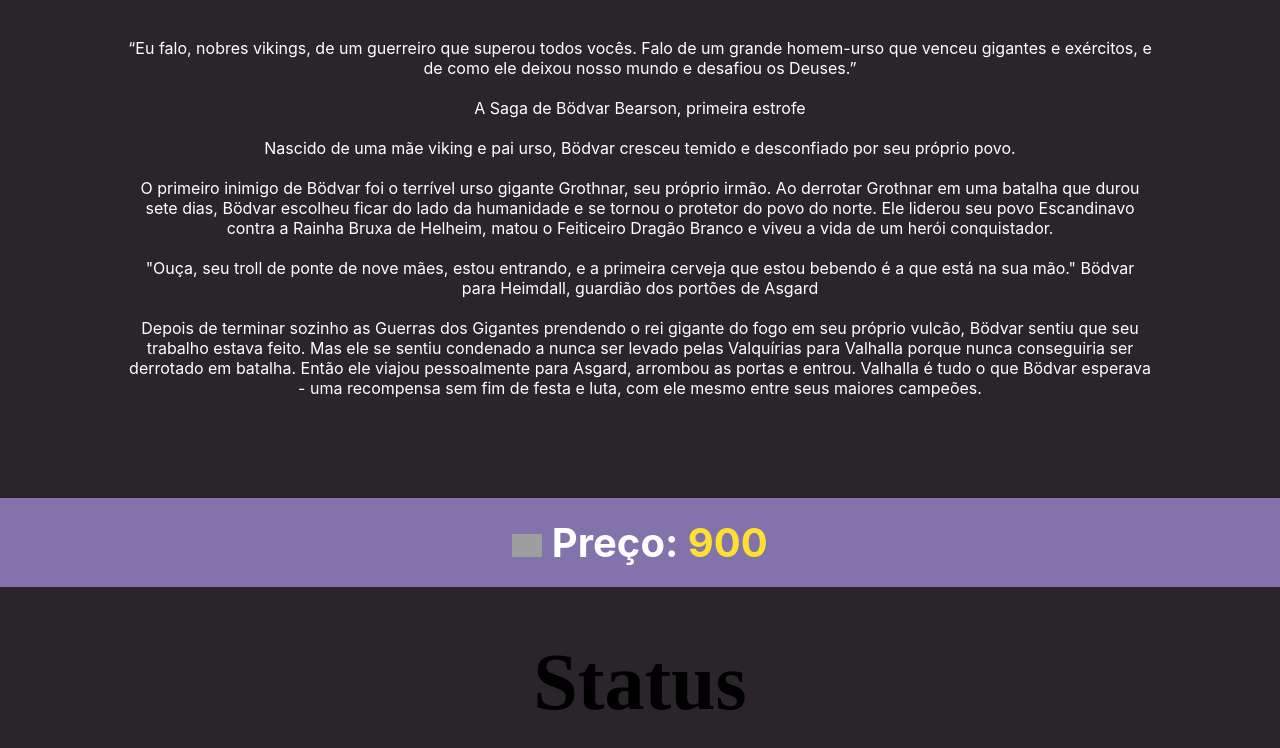
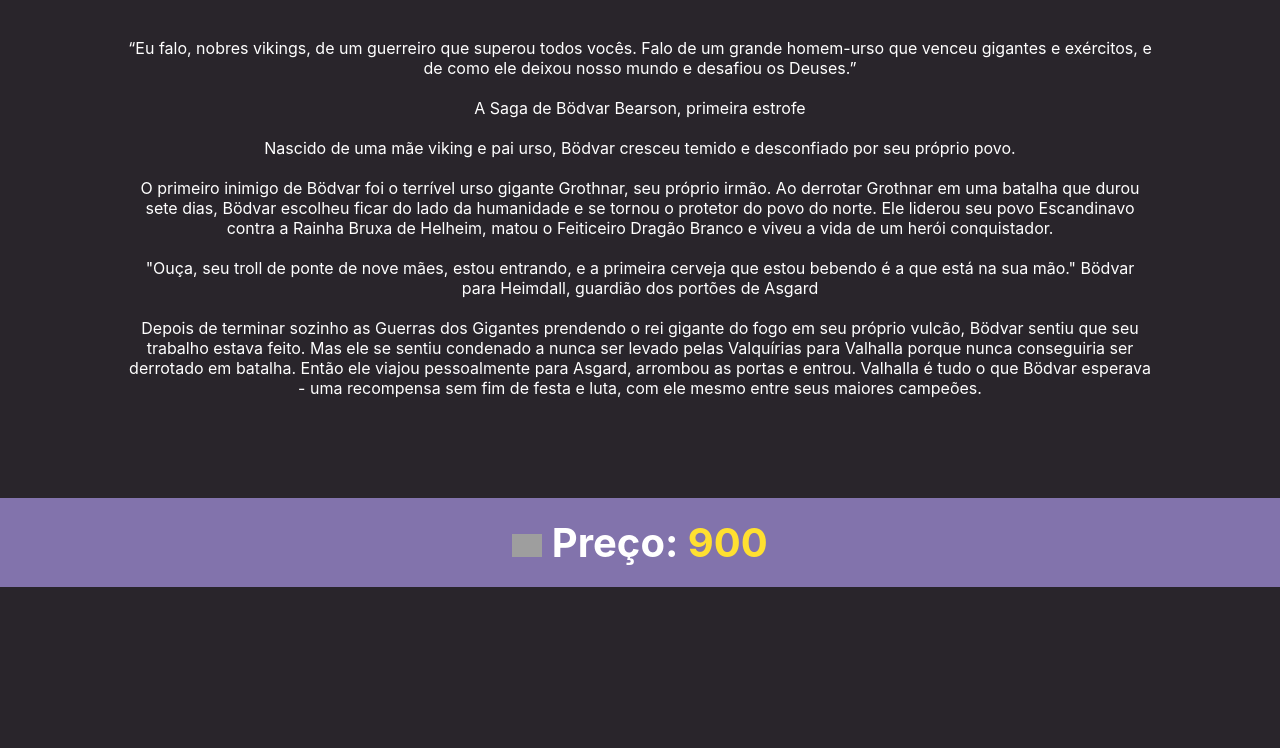
Before and after one commit to Arthurvdev/Brawlsky-site, a plain HTML site: page legends/bodvar.html in a window 1280 px wide. Shown: the part 440-1188 px from the top of the page. After the commit the page ends 1027 px from the top, so only its background shows below. Drawn offline with Linux system fonts and the light colour scheme; grey boxes are pictures that could not be loaded.

Commit message:
Update bodvar.html

```diff
--- a/legends/bodvar.html
+++ b/legends/bodvar.html
@@ -59,9 +59,7 @@ Valhalla é tudo o que Bödvar esperava - uma recompensa sem fim de festa e luta
             Preço: <span class="preço_span">900</span></h1>
       </div>
 
-      <div class="status_titulo">
-        <h1>Status</h1>
-      </div>
+
 
 
       <script src="../menu.js"></script>
```
